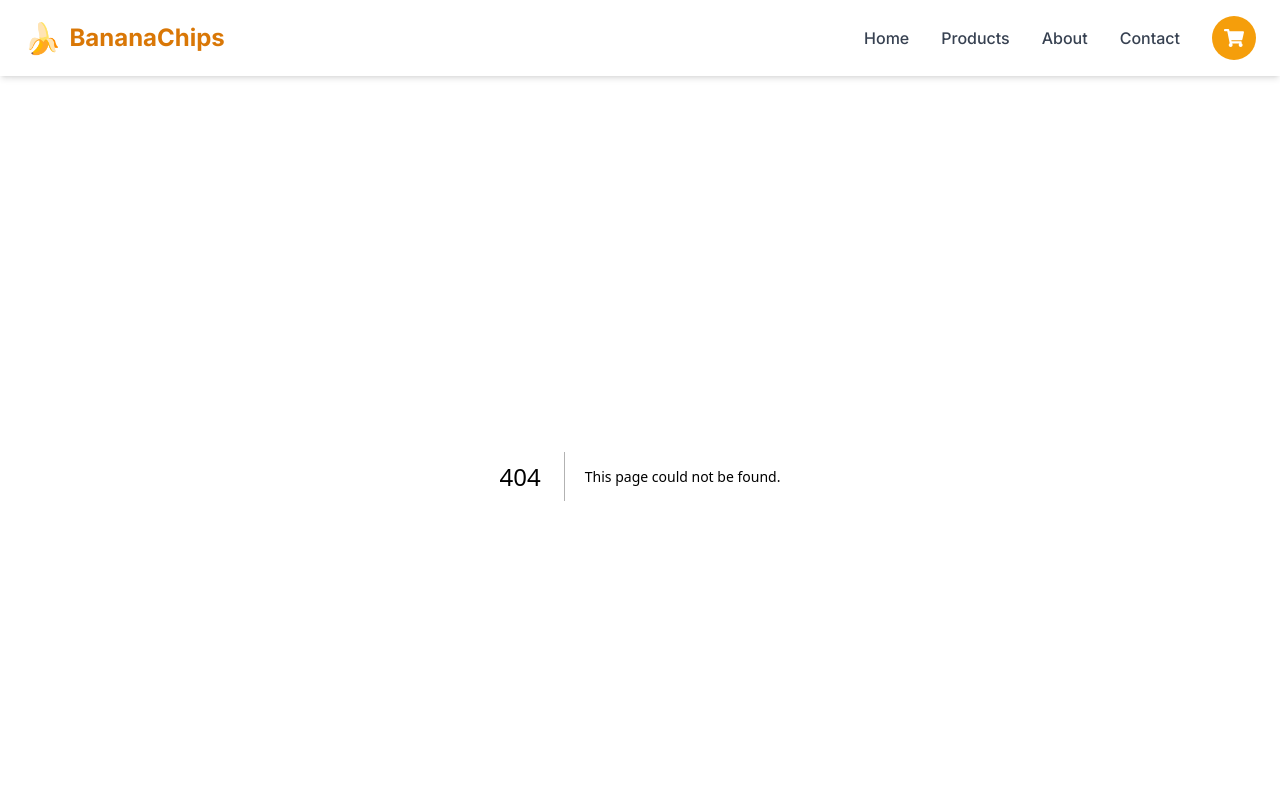
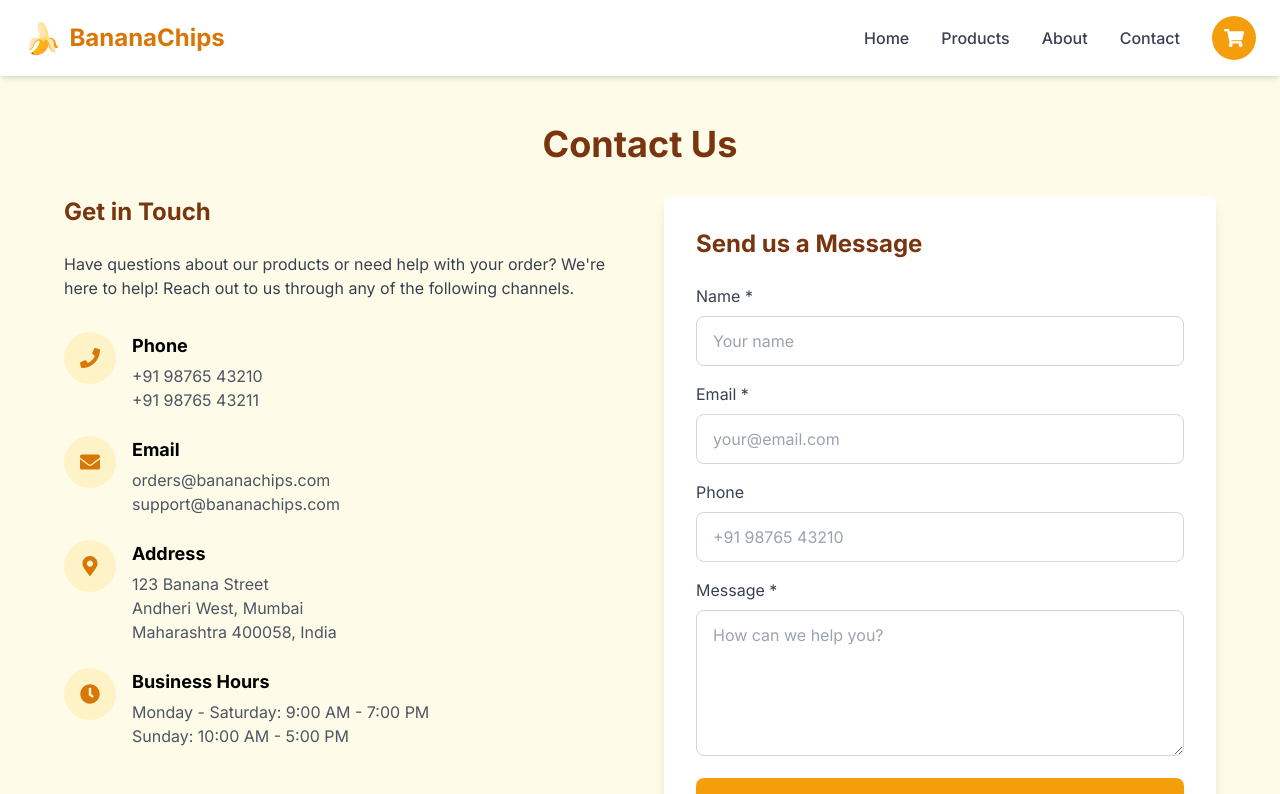
Before and after one commit to mahajanmohit2122/banana-chips-store, a Next.js app: page /contact in a window 1280 px wide. Before the commit this address had no page. Shown: the top 794 px of the page. Built offline with nearby package versions, Linux system fonts and the light colour scheme.

Commit message:
Add contact page with form

```diff
--- /dev/null
+++ b/app/contact/page.tsx
@@ -0,0 +1,147 @@
+'use client'
+
+import { useState } from 'react'
+import { FaPhone, FaEnvelope, FaMapMarkerAlt, FaClock } from 'react-icons/fa'
+import toast from 'react-hot-toast'
+
+export default function ContactPage() {
+  const [formData, setFormData] = useState({
+    name: '',
+    email: '',
+    phone: '',
+    message: ''
+  })
+
+  const handleSubmit = (e: React.FormEvent) => {
+    e.preventDefault()
+    console.log('Contact form submitted:', formData)
+    toast.success('Thank you! We will get back to you soon.')
+    setFormData({ name: '', email: '', phone: '', message: '' })
+  }
+
+  return (
+    <div className="container mx-auto px-6 py-12">
+      <h1 className="text-4xl font-bold text-amber-900 mb-8 text-center">Contact Us</h1>
+
+      <div className="grid md:grid-cols-2 gap-12 max-w-6xl mx-auto">
+        {/* Contact Information */}
+        <div>
+          <h2 className="text-2xl font-bold text-amber-900 mb-6">Get in Touch</h2>
+          <p className="text-gray-700 mb-8">
+            Have questions about our products or need help with your order?
+            We're here to help! Reach out to us through any of the following channels.
+          </p>
+
+          <div className="space-y-6">
+            <div className="flex items-start">
+              <div className="bg-amber-100 p-4 rounded-full mr-4">
+                <FaPhone className="text-amber-600 text-xl" />
+              </div>
+              <div>
+                <h3 className="font-bold text-lg mb-1">Phone</h3>
+                <p className="text-gray-600">+91 98765 43210</p>
+                <p className="text-gray-600">+91 98765 43211</p>
+              </div>
+            </div>
+
+            <div className="flex items-start">
+              <div className="bg-amber-100 p-4 rounded-full mr-4">
+                <FaEnvelope className="text-amber-600 text-xl" />
+              </div>
+              <div>
+                <h3 className="font-bold text-lg mb-1">Email</h3>
+                <p className="text-gray-600">orders@bananachips.com</p>
+                <p className="text-gray-600">support@bananachips.com</p>
+              </div>
+            </div>
+
+            <div className="flex items-start">
+              <div className="bg-amber-100 p-4 rounded-full mr-4">
+                <FaMapMarkerAlt className="text-amber-600 text-xl" />
+              </div>
+              <div>
+                <h3 className="font-bold text-lg mb-1">Address</h3>
+                <p className="text-gray-600">
+                  123 Banana Street<br />
+                  Andheri West, Mumbai<br />
+                  Maharashtra 400058, India
+                </p>
+              </div>
+            </div>
+
+            <div className="flex items-start">
+              <div className="bg-amber-100 p-4 rounded-full mr-4">
+                <FaClock className="text-amber-600 text-xl" />
+              </div>
+              <div>
+                <h3 className="font-bold text-lg mb-1">Business Hours</h3>
+                <p className="text-gray-600">Monday - Saturday: 9:00 AM - 7:00 PM</p>
+                <p className="text-gray-600">Sunday: 10:00 AM - 5:00 PM</p>
+              </div>
+            </div>
+          </div>
+        </div>
+
+        {/* Contact Form */}
+        <div className="bg-white rounded-lg shadow-lg p-8">
+          <h2 className="text-2xl font-bold text-amber-900 mb-6">Send us a Message</h2>
+
+          <form onSubmit={handleSubmit}>
+            <div className="space-y-4">
+              <div>
+                <label className="block text-gray-700 mb-2">Name *</label>
+                <input
+                  type="text"
+                  required
+                  value={formData.name}
+                  onChange={(e) => setFormData({...formData, name: e.target.value})}
+                  className="w-full border border-gray-300 rounded-lg px-4 py-3 focus:outline-none focus:border-amber-500"
+                  placeholder="Your name"
+                />
+              </div>
+
+              <div>
+                <label className="block text-gray-700 mb-2">Email *</label>
+                <input
+                  type="email"
+                  required
+                  value={formData.email}
+                  onChange={(e) => setFormData({...formData, email: e.target.value})}
+                  className="w-full border border-gray-300 rounded-lg px-4 py-3 focus:outline-none focus:border-amber-500"
+                  placeholder="your@email.com"
+                />
+              </div>
+
+              <div>
+                <label className="block text-gray-700 mb-2">Phone</label>
+                <input
+                  type="tel"
+                  value={formData.phone}
+                  onChange={(e) => setFormData({...formData, phone: e.target.value})}
+                  className="w-full border border-gray-300 rounded-lg px-4 py-3 focus:outline-none focus:border-amber-500"
+                  placeholder="+91 98765 43210"
+                />
+              </div>
+
+              <div>
+                <label className="block text-gray-700 mb-2">Message *</label>
+                <textarea
+                  required
+                  value={formData.message}
+                  onChange={(e) => setFormData({...formData, message: e.target.value})}
+                  className="w-full border border-gray-300 rounded-lg px-4 py-3 focus:outline-none focus:border-amber-500"
+                  rows={5}
+                  placeholder="How can we help you?"
+                />
+              </div>
+
+              <button type="submit" className="w-full btn-primary">
+                Send Message
+              </button>
+            </div>
+          </form>
+        </div>
+      </div>
+    </div>
+  )
+}
```
